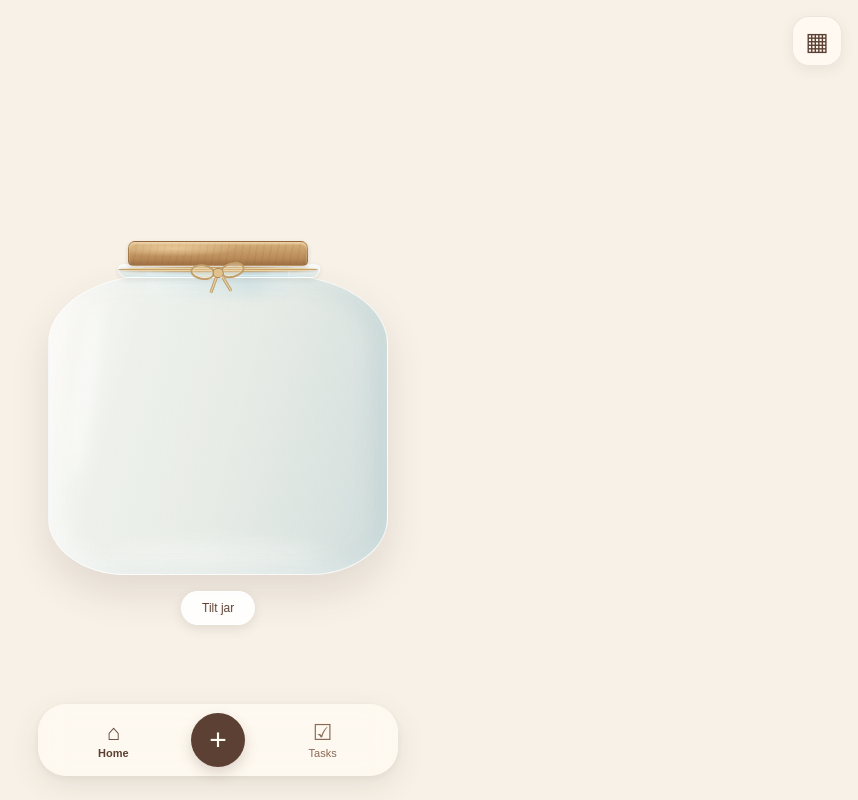
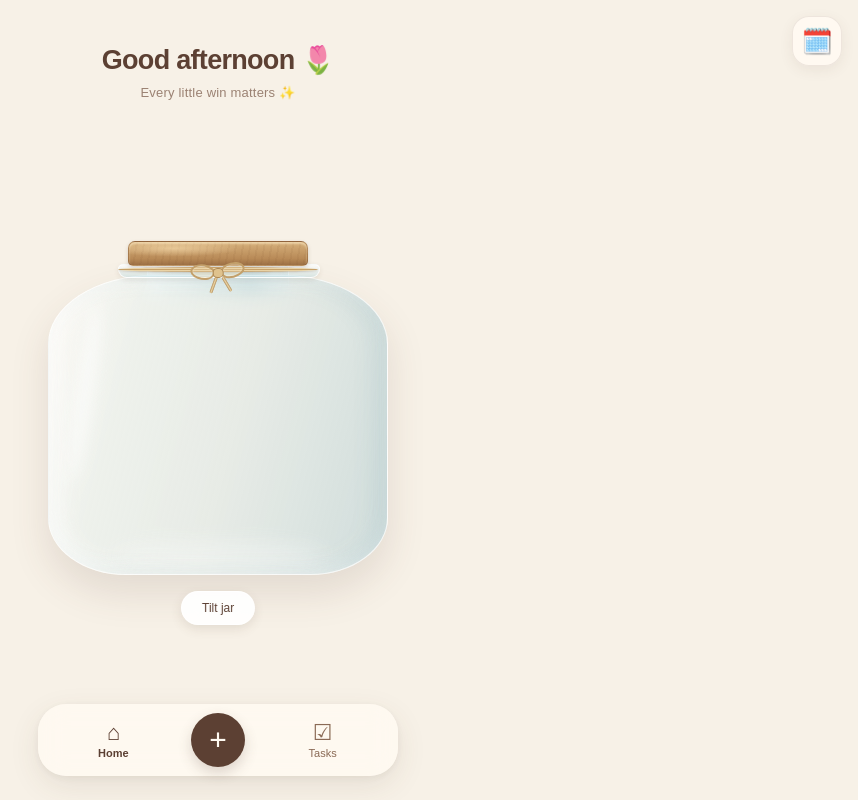
Before and after one commit to potahi24/jarbly, a React (Vite) app: page / in a window 1280 px wide. Shown: the whole page, without its empty margins (422-1280 px from the left). Built offline with nearby package versions, Linux system fonts and the light colour scheme.

Commit message:
Full update

```diff
--- a/src/App.jsx
+++ b/src/App.jsx
@@ -7,6 +7,27 @@ import Calendar from "./components/Calendar"
 
 function App() {
   const [currentPage, setCurrentPage] = useState("home")
+
+  const [currentHour, setCurrentHour] = useState(
+    new Date().getHours()
+  )
+
+  useEffect(() => {
+    const updateHour = () => {
+      setCurrentHour(new Date().getHours())
+    }
+
+    const timer = setInterval(updateHour, 60 * 1000)
+
+    return () => clearInterval(timer)
+  }, [])
+
+  const greeting =
+    currentHour < 12
+      ? "Good morning ☀️"
+      : currentHour < 18
+        ? "Good afternoon 🌷"
+        : "Good evening 🌙"
 
 const [todos, setTodos] = useState(() => {
       try {
@@ -81,8 +102,13 @@ const [todos, setTodos] = useState(() => {
             onClick={() => setCurrentPage("calendar")}
             aria-label="Open calendar"
           >
-            <span>▦</span>
+            <span>🗓️</span>
           </button>
+
+        <div className="home-greeting">
+          <h1>{greeting}</h1>
+          <p>Every little win matters ✨</p>
+        </div>
 
           <Jar goals={wins} />
         </section>
--- a/src/components/Jar.jsx
+++ b/src/components/Jar.jsx
@@ -165,11 +165,6 @@ function Jar({ goals }) {
         })
       }
 
-      setTiltDebug({
-        beta,
-        gamma,
-        gravityY: engine?.gravity.y ?? 1.1,
-      })
     }
 
     window.addEventListener("deviceorientation", handleTilt)
@@ -240,7 +235,21 @@ function Jar({ goals }) {
     })
   }, [goals])
 
+
   const enableTilt = async () => {
+    // 이미 켜져 있다면 끄기
+    if (tiltEnabled) {
+      setTiltEnabled(false)
+
+      if (engineRef.current) {
+        engineRef.current.gravity.x = 0
+        engineRef.current.gravity.y = 1.1
+      }
+
+      return
+    }
+
+    // 꺼져 있다면 켜기
     try {
       if (
         typeof DeviceOrientationEvent !== "undefined" &&
@@ -265,12 +274,12 @@ function Jar({ goals }) {
   return (
     <div className="jar-wrapper">
 
-      <button
-        className={`tilt-button ${tiltEnabled ? "enabled" : ""}`}
-        onClick={enableTilt}
-      >
-        {tiltEnabled ? "Tilt on" : "Tilt jar"}
-      </button>
+    <button
+      className={`tilt-button ${tiltEnabled ? "enabled" : ""}`}
+      onClick={enableTilt}
+    >
+      {tiltEnabled ? "Tilt off" : "Tilt jar"}
+    </button>
 
       <div className="jar-neck" aria-hidden="true" />
 
--- a/src/index.css
+++ b/src/index.css
@@ -1470,10 +1470,52 @@ body {
 }
 
 .tilt-button.enabled {
-  background: #e8f3f4;
-  border-color: #b5d4db;
+  background: #ae8d82;
+  border-color: #421d1d;
 }
 
 .tilt-button:hover {
   box-shadow: 0 5px 14px rgba(92, 64, 51, 0.16);
 }
+
+
+/* Home greeting */
+.home-greeting {
+  position: absolute;
+  top: 42px;
+  left: 24px;
+  right: 24px;
+  text-align: center;
+  color: #5c4033;
+  pointer-events: none;
+  animation: greeting-fade-in 0.6s ease both;
+}
+
+.home-greeting h1 {
+  margin: 0;
+  font-family: inherit;
+  font-size: 27px;
+  font-weight: 700;
+  letter-spacing: -0.7px;
+  line-height: 1.35;
+}
+
+.home-greeting p {
+  margin: 7px 0 0;
+  font-size: 13px;
+  font-weight: 400;
+  color: #9b8273;
+  letter-spacing: 0.2px;
+}
+
+@keyframes greeting-fade-in {
+  from {
+    opacity: 0;
+    transform: translateY(6px);
+  }
+
+  to {
+    opacity: 1;
+    transform: translateY(0);
+  }
+}
```
